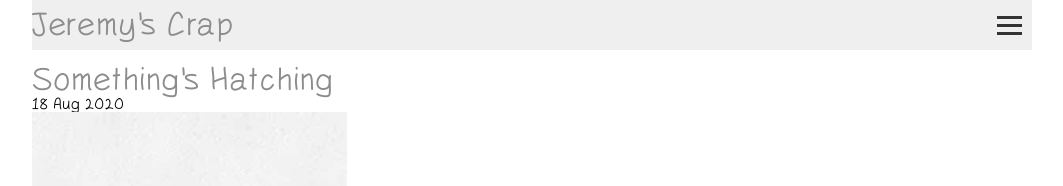
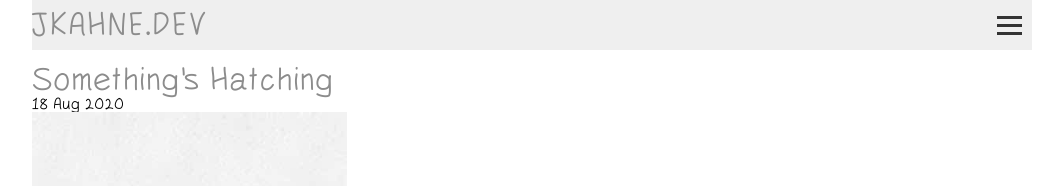
Before and after one commit to jkahne/jkahne.github.io, a Jekyll site: the page built from index.html, in a window 1280 px wide. Shown: the top 186 px of the page, without its empty margins (108-1171 px from the left). Built offline with Jekyll 4.4.1, drawn with Linux system fonts in a browser that asks for light colours; the list of posts is cut into pages by our own code.

Commit message:
renaming crap

```diff
--- a/_config.yml
+++ b/_config.yml
@@ -18,7 +18,7 @@
 # You can create any custom variable you would like, and they will be accessible
 # in the templates via {{ site.myvariable }}.
 
-title: Jeremy's Crap
+title: JKAHNE.DEV
 description: > # this means to ignore newlines until "baseurl:"
   labels go here
 baseurl: "" # the subpath of your site, e.g. /blog
--- a/index.html
+++ b/index.html
@@ -1,10 +1,10 @@
 ---
 layout: default
-title: Jeremy's Crap
+title: JKAHNE.DEV
 ---
 
 <section class="blog-feed">
   {% for post in paginator.posts %}
-    {% include post-stub.html post=post %}
+  {% include post-stub.html post=post %}
   {% endfor %}
 </section>
```
